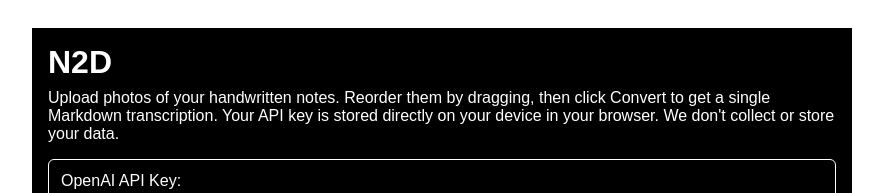
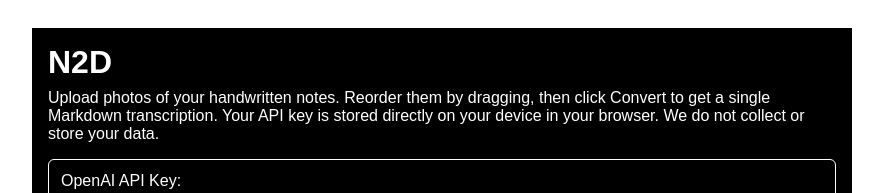
Before and after one commit to shandrodan/notes2digital, a Next.js app: page / in a window 1280 px wide. Shown: the top 193 px of the page, without its empty margins (198-1081 px from the left). Built offline with nearby package versions, Linux system fonts and the light colour scheme.

Commit message:
Model, custom API, design, symbol fix

```diff
--- a/src/app/page.js
+++ b/src/app/page.js
@@ -117,7 +117,7 @@ useEffect(() => {
       <h1 style={{ marginBottom: 8 }}>N2D</h1>
       <p style={{ marginTop: 0, marginBottom: 16 }}>
         Upload photos of your handwritten notes. Reorder them by dragging, then click Convert to get a
-        single Markdown transcription. Your API key is stored directly on your device in your browser. We don't collect or store your data.
+        single Markdown transcription. Your API key is stored directly on your device in your browser. We do not collect or store your data.
       </p>
 
       {/* API Key Section */}
```
